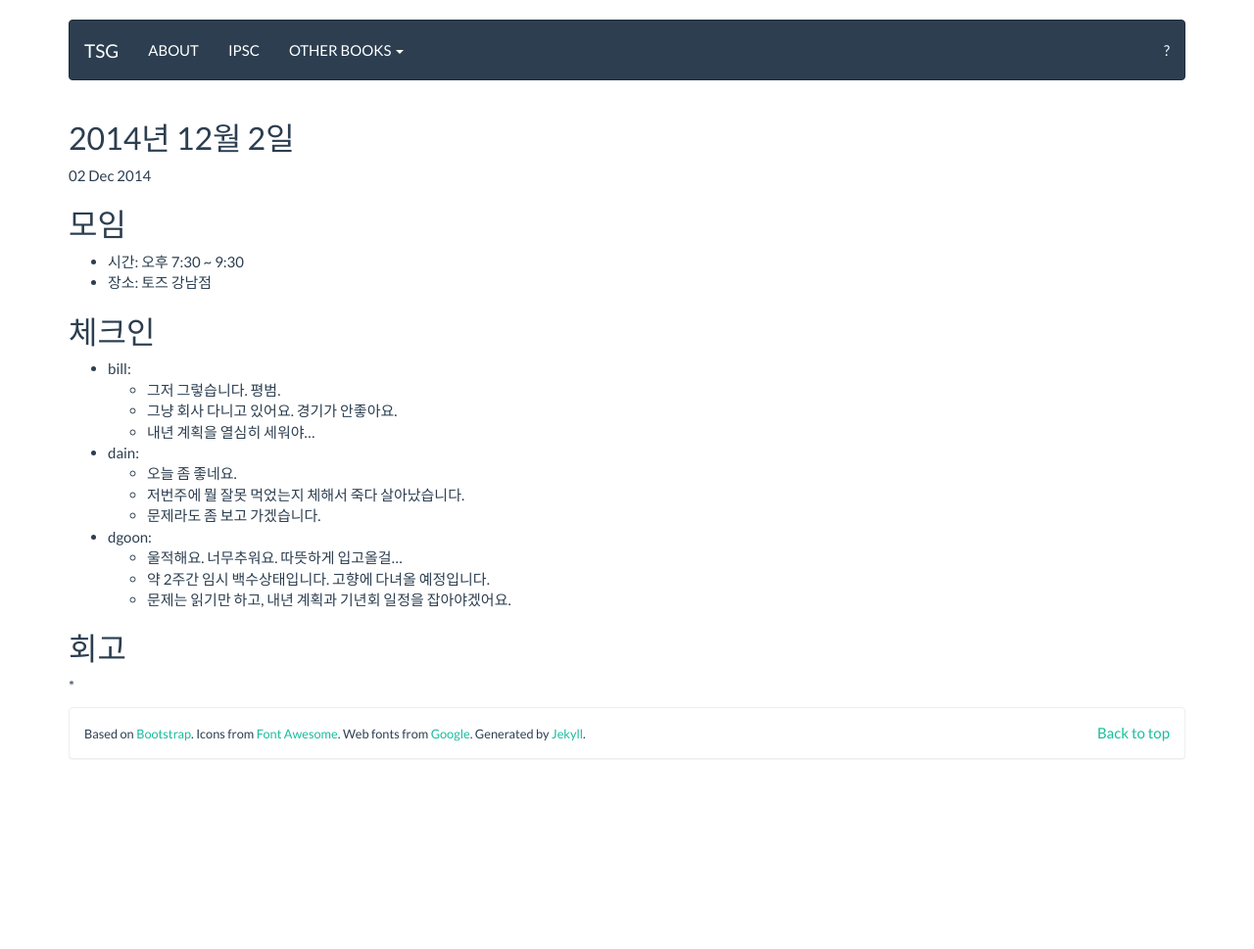
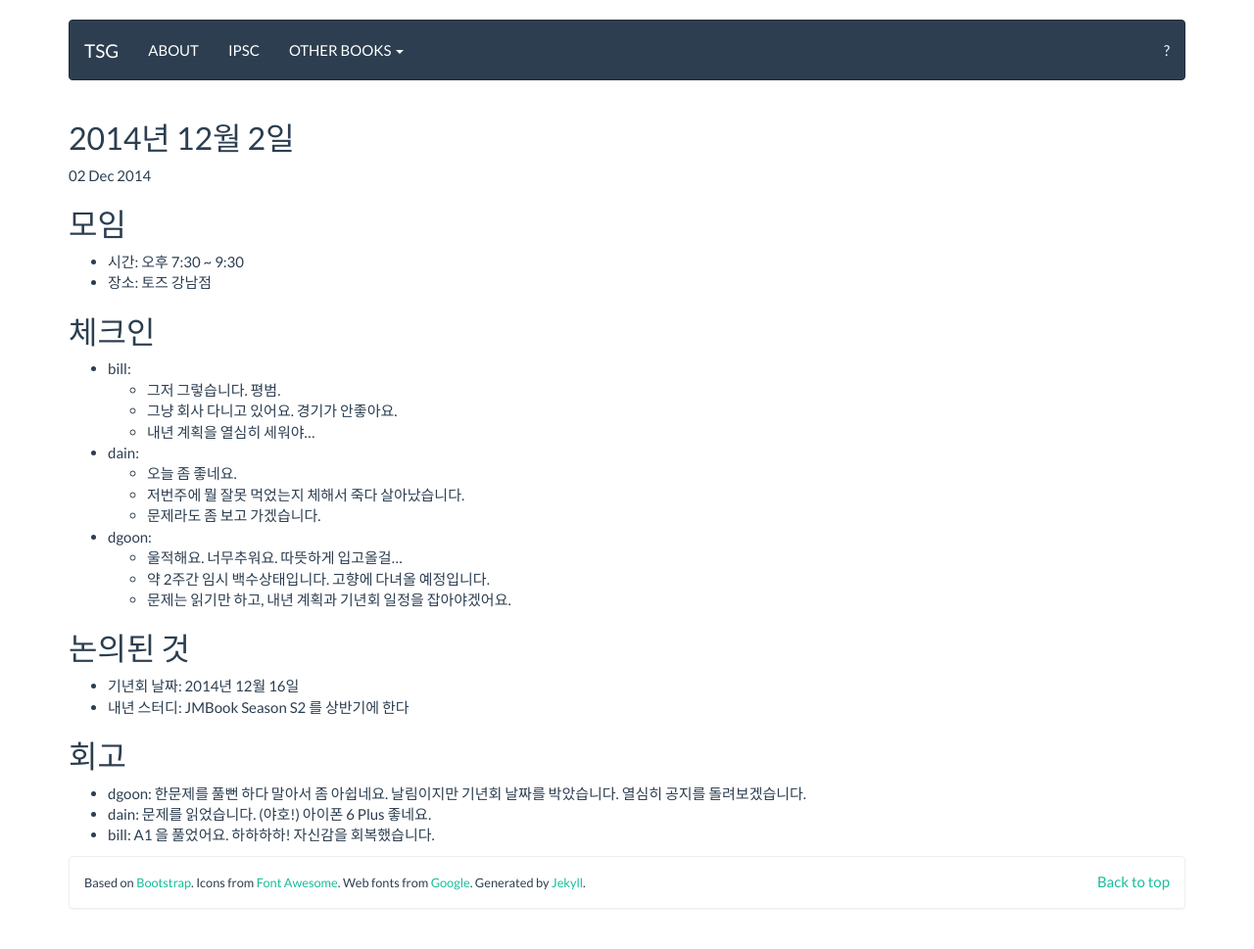
Before and after one commit to tuestudy/tuestudy.github.io, a Jekyll site: the page built from _posts/2014-12-02-tsg-ipsc-off.markdown, in a window 1280 px wide. Shown: the whole page at 98% size. Built offline with Jekyll 4.4.1, drawn with Linux system fonts in a browser that asks for light colours; Markdown is read by kramdown in place of the engine named in the settings; before the commit the page ends 900 px from its top, so only the background shows below that.

Commit message:
2014/12/02 회고

```diff
--- a/_posts/2014-12-02-tsg-ipsc-off.markdown
+++ b/_posts/2014-12-02-tsg-ipsc-off.markdown
@@ -26,6 +26,13 @@
   * 약 2주간 임시 백수상태입니다. 고향에 다녀올 예정입니다.
   * 문제는 읽기만 하고, 내년 계획과 기년회 일정을 잡아야겠어요.
 
+## 논의된 것
+
+* 기년회 날짜: 2014년 12월 16일
+* 내년 스터디: JMBook Season S2 를 상반기에 한다
+
 ## 회고
 
-*
+* dgoon: 한문제를 풀뻔 하다 말아서 좀 아쉽네요. 날림이지만 기년회 날짜를 박았습니다. 열심히 공지를 돌려보겠습니다.
+* dain: 문제를 읽었습니다. (야호!) 아이폰 6 Plus 좋네요.
+* bill: A1 을 풀었어요. 하하하하! 자신감을 회복했습니다.
```
